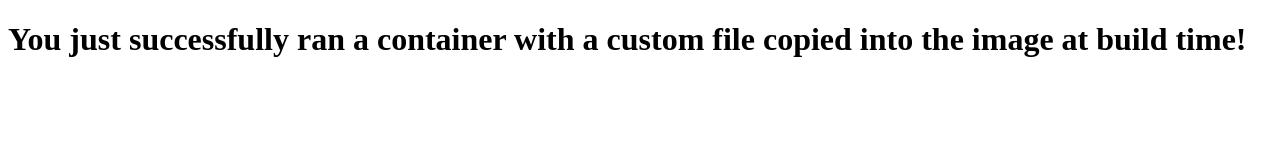
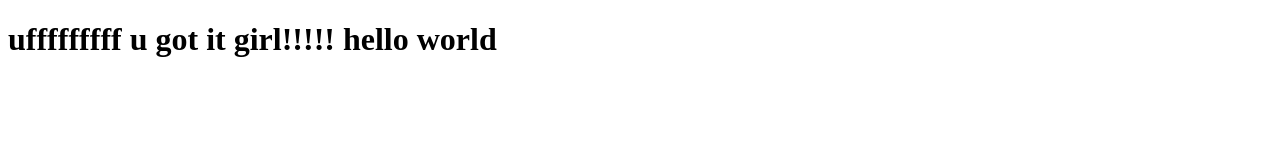
Before and after one commit to veenavamp/testproject, a plain HTML site: page index.html in a window 1280 px wide. Drawn offline with Linux system fonts and the light colour scheme.

Commit message:
modified index.html

```diff
--- a/index.html
+++ b/index.html
@@ -3,11 +3,11 @@
 <head>
   <meta charset="utf-8">
 
-  <title>Your 2nd Dockerfile worked!</title>
+  <title>try try try!</title>
 
 </head>
 
 <body>
-  <h1>You just successfully ran a container with a custom file copied into the image at build time!</h1>
+  <h1>ufffffffff u got it girl!!!!! hello world</h1>
 </body>
 </html>
```
